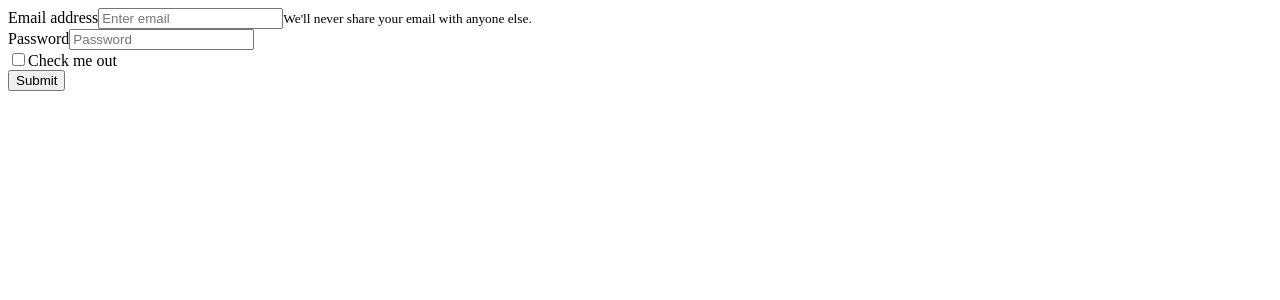
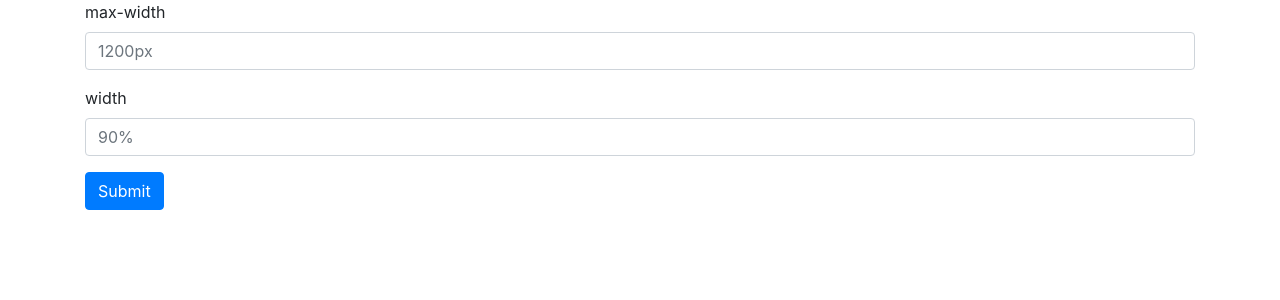
Before and after one commit to ktym4a/checkLayout2, a React app: page / in a window 1280 px wide. Shown: the top 300 px of the page. Built offline with nearby package versions, Linux system fonts and the light colour scheme; no server answers.

Commit message:
set props to send to content

```diff
--- a/src/contents.css
+++ b/src/contents.css
@@ -3,7 +3,7 @@ body {
 }
 
 .test {
-  position: fixed;
+  /* position: fixed;
   width: 90%;
   height: 100vh;
   max-width: 1200px;
@@ -12,5 +12,5 @@ body {
   left: 0;
   right: 0;
   bottom: 0;
-  background: red;
+  background: red; */
 }
--- a/src/index.tsx
+++ b/src/index.tsx
@@ -1,42 +1,69 @@
-import React, { useEffect } from 'react';
+import React, { useState } from 'react';
 import ReactDOM from 'react-dom';
-import { Form, Button } from 'react-bootstrap';
+
+import { Form, Button, Container } from 'react-bootstrap';
+import 'bootstrap/dist/css/bootstrap.min.css';
 
 const App = () => {
-  useEffect(() => {
+  const [layoutParams, setLayoutParams] = useState<{
+    width: string;
+    max_width: string;
+  }>({ width: '', max_width: '' });
+
+  const handleSubmit = (event: React.FormEvent) => {
+    event.preventDefault();
     chrome.tabs.query({ active: true, currentWindow: true }, function (tabs) {
       console.log(tabs);
       tabs[0] &&
         tabs[0].id &&
-        chrome.tabs.sendMessage(
-          tabs[0].id,
-          { message: '選択範囲ちょうだい' },
-          (item) => console.log(item)
-        );
+        chrome.tabs.sendMessage(tabs[0].id, { layout: layoutParams });
     });
-  }, []);
+  };
+
+  const changeMaxWidthValue = (e: React.ChangeEvent<HTMLInputElement>) => {
+    setLayoutParams({
+      ...layoutParams,
+      max_width: e.target.value,
+    });
+  };
+
+  const changeWidthValue = (e: React.ChangeEvent<HTMLInputElement>) => {
+    setLayoutParams({
+      ...layoutParams,
+      width: e.target.value,
+    });
+  };
 
   return (
-    <Form>
-      <Form.Group controlId='formBasicEmail'>
-        <Form.Label>Email address</Form.Label>
-        <Form.Control type='email' placeholder='Enter email' />
-        <Form.Text className='text-muted'>
-          We'll never share your email with anyone else.
-        </Form.Text>
+    <Container>
+      <Form onSubmit={handleSubmit}>
+        <Form.Group controlId='formMaxWidth'>
+          <Form.Label>max-width</Form.Label>
+          <Form.Control
+            type='text'
+            name='max-width'
+            placeholder='1200px'
+            onChange={changeMaxWidthValue}
+            value={layoutParams.max_width}
+          />
         </Form.Group>
 
-      <Form.Group controlId='formBasicPassword'>
-        <Form.Label>Password</Form.Label>
-        <Form.Control type='password' placeholder='Password' />
+        <Form.Group controlId='formWidth'>
+          <Form.Label>width</Form.Label>
+          <Form.Control
+            type='text'
+            placeholder='90%'
+            name='width'
+            onChange={changeWidthValue}
+            value={layoutParams.width}
+          />
         </Form.Group>
-      <Form.Group controlId='formBasicCheckbox'>
-        <Form.Check type='checkbox' label='Check me out' />
-      </Form.Group>
+
         <Button variant='primary' type='submit'>
           Submit
         </Button>
       </Form>
+    </Container>
   );
 };
 
```
Also changed, not shown: src/contents.tsx (+4 -5 lines). Lines whose indentation alone changed are shown as unchanged.
